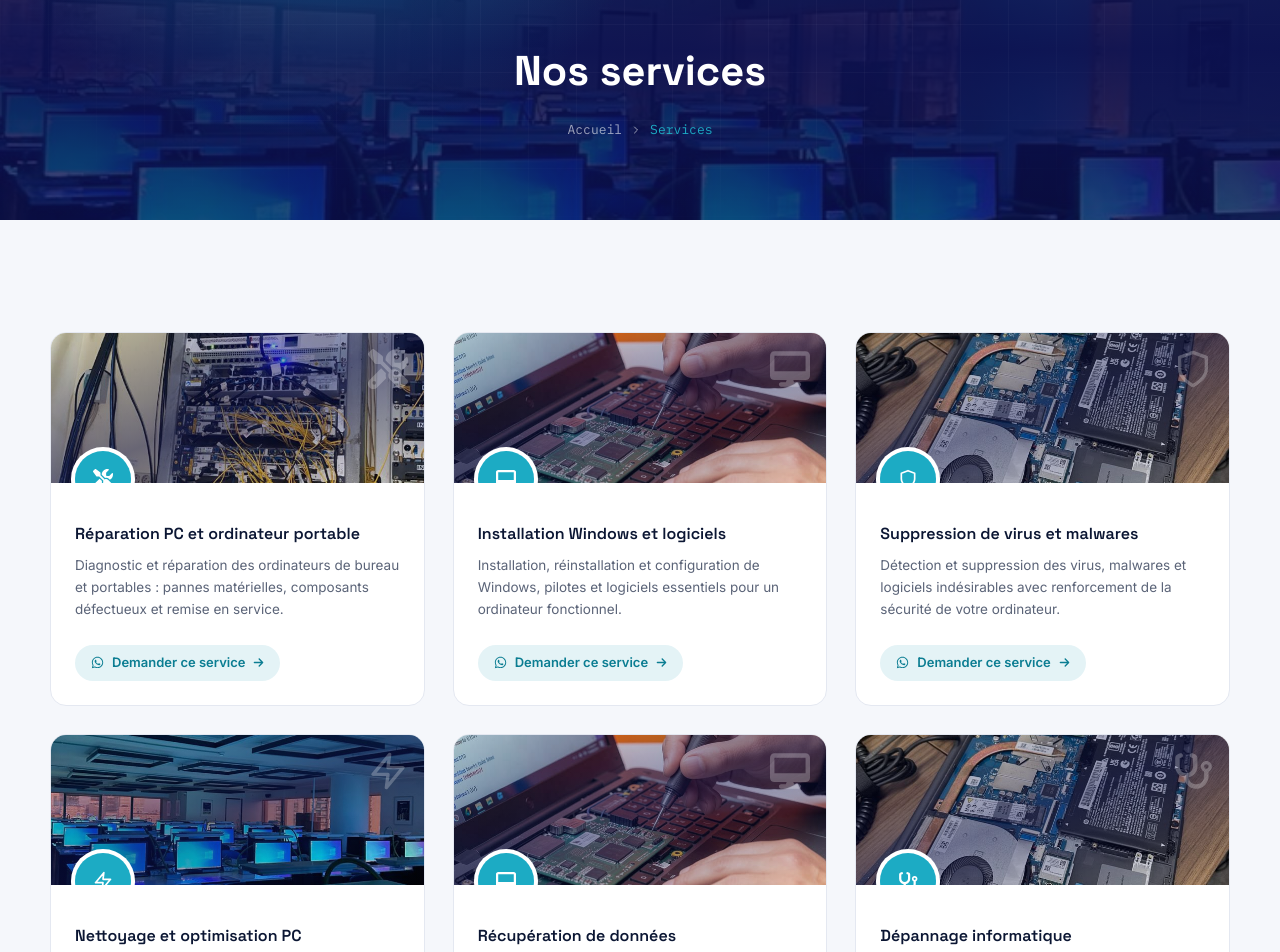
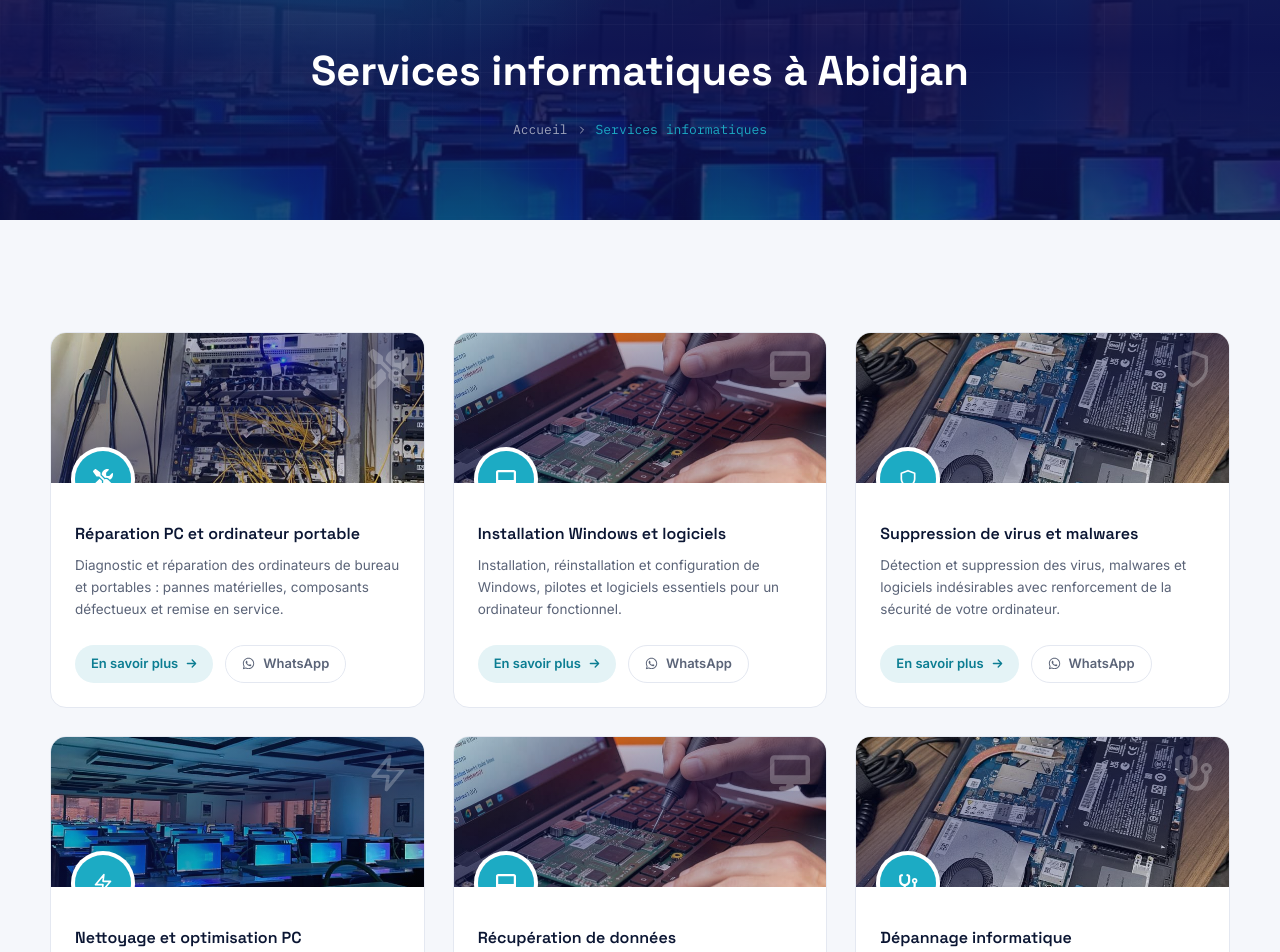
Before and after one commit to marcrepare/marcrepare-website, a React (Vite) app: page /services in a window 1280 px wide. Shown: the part 120-1072 px from the top of the page. Built offline with nearby package versions, Linux system fonts and the light colour scheme.

Commit message:
Update ServicesPage with new links and titles

```diff
--- a/src/pages/ServicesPage.jsx
+++ b/src/pages/ServicesPage.jsx
@@ -1,4 +1,5 @@
 import { useEffect } from "react";
+import { Link } from "react-router-dom";
 import { FaWhatsapp, FaArrowRight } from "react-icons/fa6";
 import PageBanner from "../components/PageBanner.jsx";
 import { SERVICES } from "../data/services.js";
@@ -13,8 +14,8 @@ export default function ServicesPage() {
   return (
     <>
       <PageBanner
-        title="Nos services"
-        crumbs={["Services"]}
+        title="Services informatiques à Abidjan"
+        crumbs={["Services informatiques"]}
         image="/images/services/reseaux.jpg"
       />
 
@@ -23,48 +24,79 @@ export default function ServicesPage() {
           <div className="grid grid-cols-1 sm:grid-cols-2 lg:grid-cols-3 gap-7">
             {SERVICES.map(({ slug, icon: Icon, title, desc, image }) => {
               const message = `Bonjour MARC RÉPARE, j'aimerais en savoir plus sur : ${title}.`;
+
               const href = `https://wa.me/${WHATSAPP_NUMBER}?text=${encodeURIComponent(
                 message
               )}`;
+
               return (
                 <article
                   key={slug}
                   className="group rounded-2xl bg-white border border-line overflow-hidden hover:-translate-y-1 hover:shadow-xl hover:border-accent-2/40 transition-all"
                 >
+                  {/* Image cliquable */}
+                  <Link
+                    to={`/services/${slug}`}
+                    aria-label={`En savoir plus sur ${title}`}
+                    className="block"
+                  >
                     <div className="relative h-[150px] overflow-hidden">
                       <img
                         src={image}
-                      alt={title}
+                        alt={`${title} à Abidjan - MARC RÉPARE`}
                         loading="lazy"
                         className="absolute inset-0 w-full h-full object-cover transition-transform duration-500 group-hover:scale-105"
                       />
+
                       <div className="absolute inset-0 bg-gradient-to-br from-ink-2/85 via-ink-2/50 to-accent/60" />
+
                       <Icon
                         className="absolute top-4 right-4 text-white/25 text-[40px]"
                         aria-hidden="true"
                       />
+
                       <span className="absolute -bottom-6 left-6 grid place-items-center w-14 h-14 rounded-full bg-accent-2 text-white text-xl shadow-lg ring-4 ring-white">
                         <Icon aria-hidden="true" />
                       </span>
                     </div>
+                  </Link>
 
                   <div className="px-6 pt-10 pb-6">
-                    <h3 className="font-display font-semibold text-[16px] leading-snug mb-2.5 text-ink">
+                    <h2 className="font-display font-semibold text-[16px] leading-snug mb-2.5 text-ink">
+                      <Link
+                        to={`/services/${slug}`}
+                        className="hover:text-accent transition-colors"
+                      >
                         {title}
-                    </h3>
+                      </Link>
+                    </h2>
+
                     <p className="text-[13.5px] text-ink-muted leading-relaxed mb-6">
                       {desc}
                     </p>
+
+                    <div className="flex flex-wrap gap-3">
+                      <Link
+                        to={`/services/${slug}`}
+                        className="inline-flex items-center gap-2 rounded-full bg-accent-soft text-accent font-semibold text-[13px] px-4 py-2 hover:bg-accent hover:text-white transition-colors"
+                      >
+                        En savoir plus
+                        <FaArrowRight
+                          className="text-[11px]"
+                          aria-hidden="true"
+                        />
+                      </Link>
+
                       <a
                         href={href}
                         target="_blank"
                         rel="noopener noreferrer"
-                      className="inline-flex items-center gap-2 rounded-full bg-accent-soft text-accent font-semibold text-[13px] px-4 py-2 group-hover:bg-accent group-hover:text-white transition-colors"
+                        className="inline-flex items-center gap-2 rounded-full border border-line text-ink-muted font-semibold text-[13px] px-4 py-2 hover:border-accent hover:text-accent transition-colors"
                       >
                         <FaWhatsapp aria-hidden="true" />
-                      Demander ce service
-                      <FaArrowRight className="text-[11px]" aria-hidden="true" />
+                        WhatsApp
                       </a>
+                    </div>
                   </div>
                 </article>
               );
```
Lines whose indentation alone changed are shown as unchanged.
